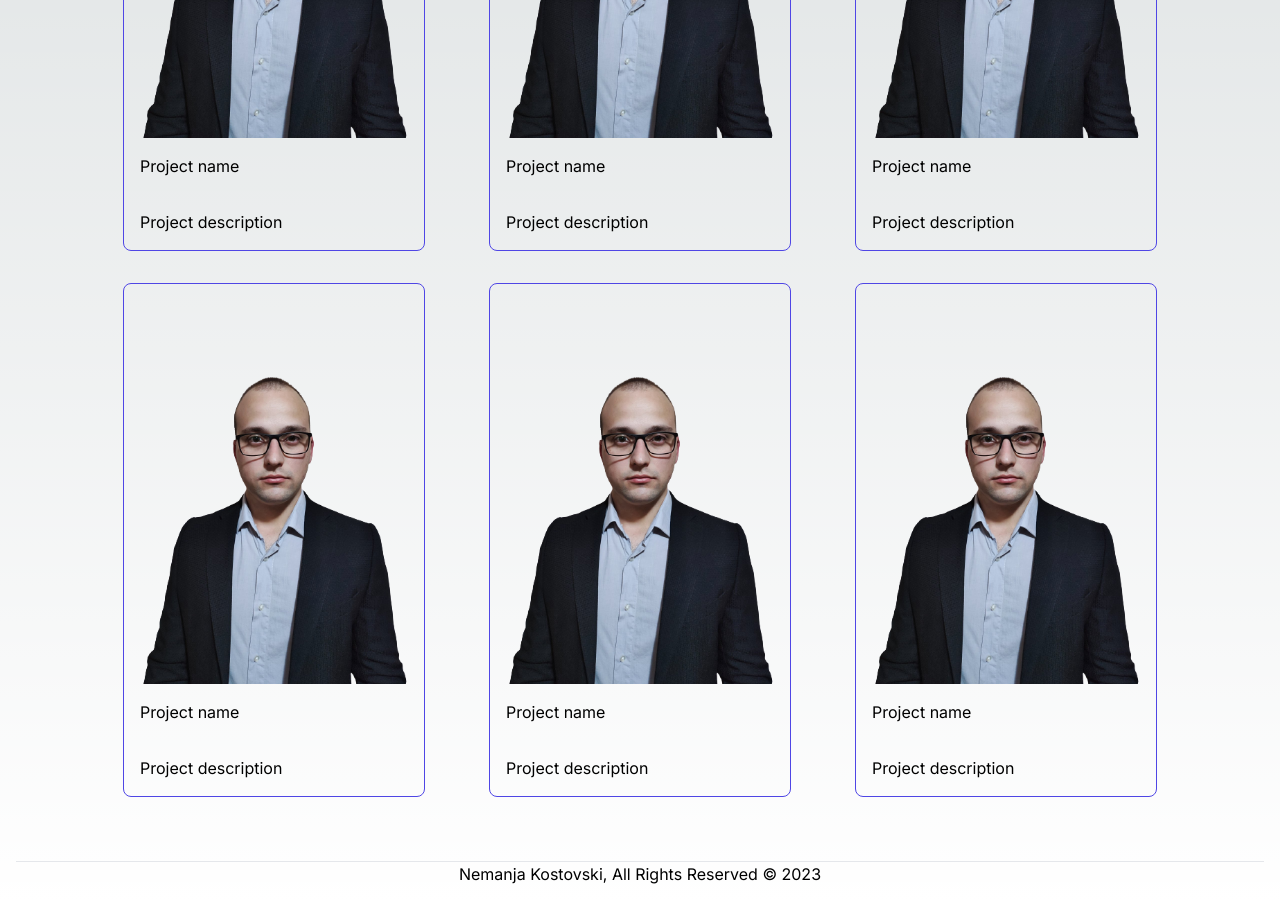
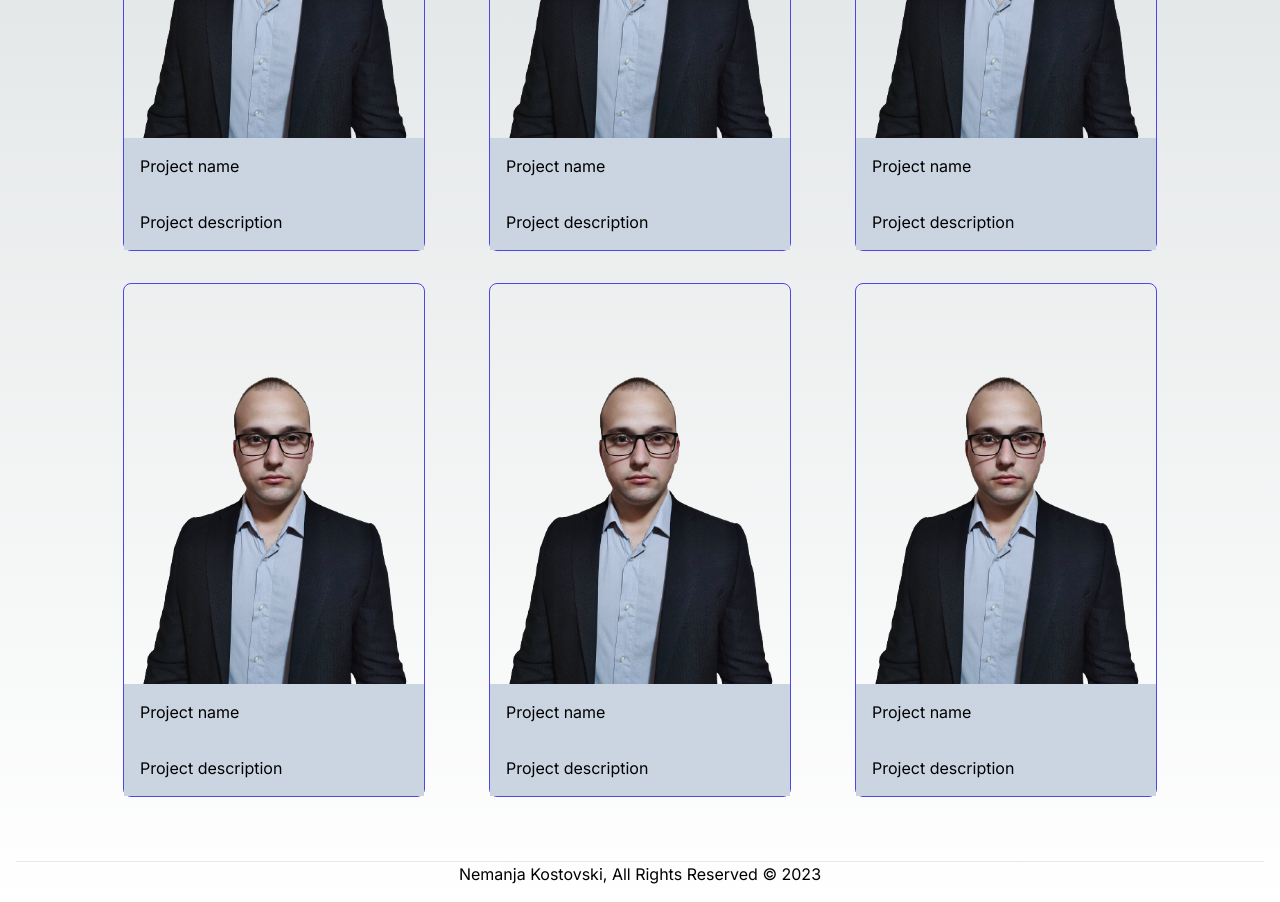
Before and after one commit to nemanjaKostovski/portfolio, a Next.js app: page /projects in a window 1280 px wide. Shown: the part 520-1422 px from the top of the page. Built offline with nearby package versions, Linux system fonts and the light colour scheme.

Commit message:
fixed projects page

```diff
--- a/src/app/projects/page.tsx
+++ b/src/app/projects/page.tsx
@@ -16,7 +16,7 @@ export default function Projects() {
             height={100}
             priority
           />
-          <div className='w-full group-hover:bg-gray-600 dark:dark:bg-gray-700'>
+          <div className='w-full bg-slate-300 hover:bg-slate-200 dark:bg-gray-700 hover:dark:bg-gray-600'>
             <h3 className='p-4'>Project name</h3>
             <p className='p-4'>Project description</p>
           </div>
@@ -32,7 +32,7 @@ export default function Projects() {
             height={100}
             priority
           />
-          <div className='w-full group-hover:bg-gray-600 dark:dark:bg-gray-700'>
+          <div className='w-full bg-slate-300 hover:bg-slate-200 dark:bg-gray-700 hover:dark:bg-gray-600'>
             <h3 className='p-4'>Project name</h3>
             <p className='p-4'>Project description</p>
           </div>
@@ -48,7 +48,7 @@ export default function Projects() {
             height={100}
             priority
           />
-          <div className='w-full dark:bg-gray-700 dark:group-hover:bg-gray-600'>
+          <div className='w-full bg-slate-300 hover:bg-slate-200 dark:bg-gray-700 dark:group-hover:bg-gray-600'>
             <h3 className='p-4'>Project name</h3>
             <p className='p-4'>Project description</p>
           </div>
@@ -64,7 +64,7 @@ export default function Projects() {
             height={100}
             priority
           />
-          <div className='w-full dark:bg-gray-700 dark:group-hover:bg-gray-600'>
+          <div className='w-full bg-slate-300 hover:bg-slate-200 dark:bg-gray-700 dark:group-hover:bg-gray-600'>
             <h3 className='p-4'>Project name</h3>
             <p className='p-4'>Project description</p>
           </div>
@@ -80,7 +80,7 @@ export default function Projects() {
             height={100}
             priority
           />
-          <div className='w-full dark:bg-gray-700 dark:group-hover:bg-gray-600'>
+          <div className='w-full bg-slate-300 hover:bg-slate-200 dark:bg-gray-700 dark:group-hover:bg-gray-600'>
             <h3 className='p-4'>Project name</h3>
             <p className='p-4'>Project description</p>
           </div>
@@ -96,7 +96,7 @@ export default function Projects() {
             height={100}
             priority
           />
-          <div className='w-full dark:bg-gray-700 dark:group-hover:bg-gray-600'>
+          <div className='w-full bg-slate-300 hover:bg-slate-200 dark:bg-gray-700 dark:group-hover:bg-gray-600'>
             <h3 className='p-4'>Project name</h3>
             <p className='p-4'>Project description</p>
           </div>
```
